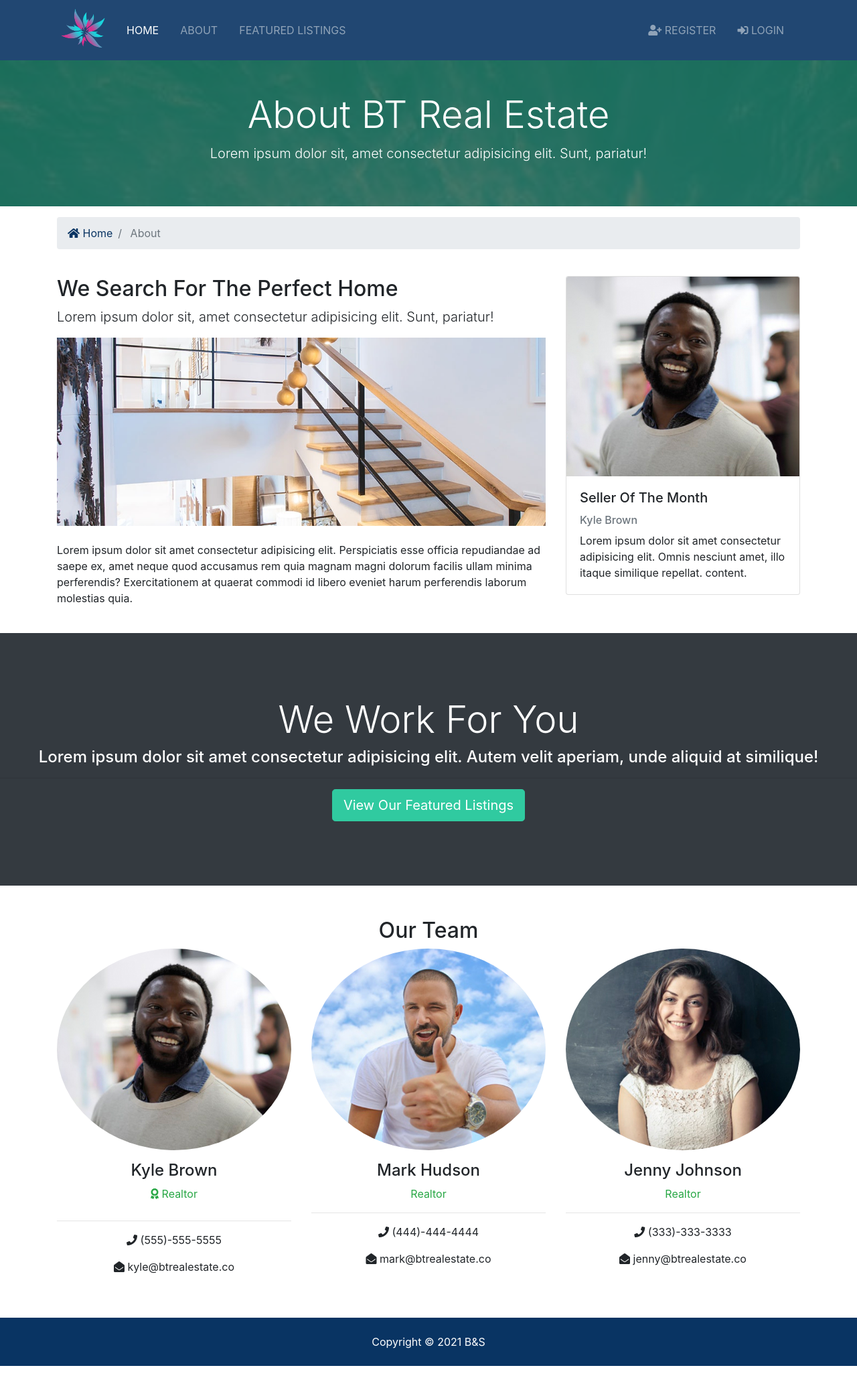
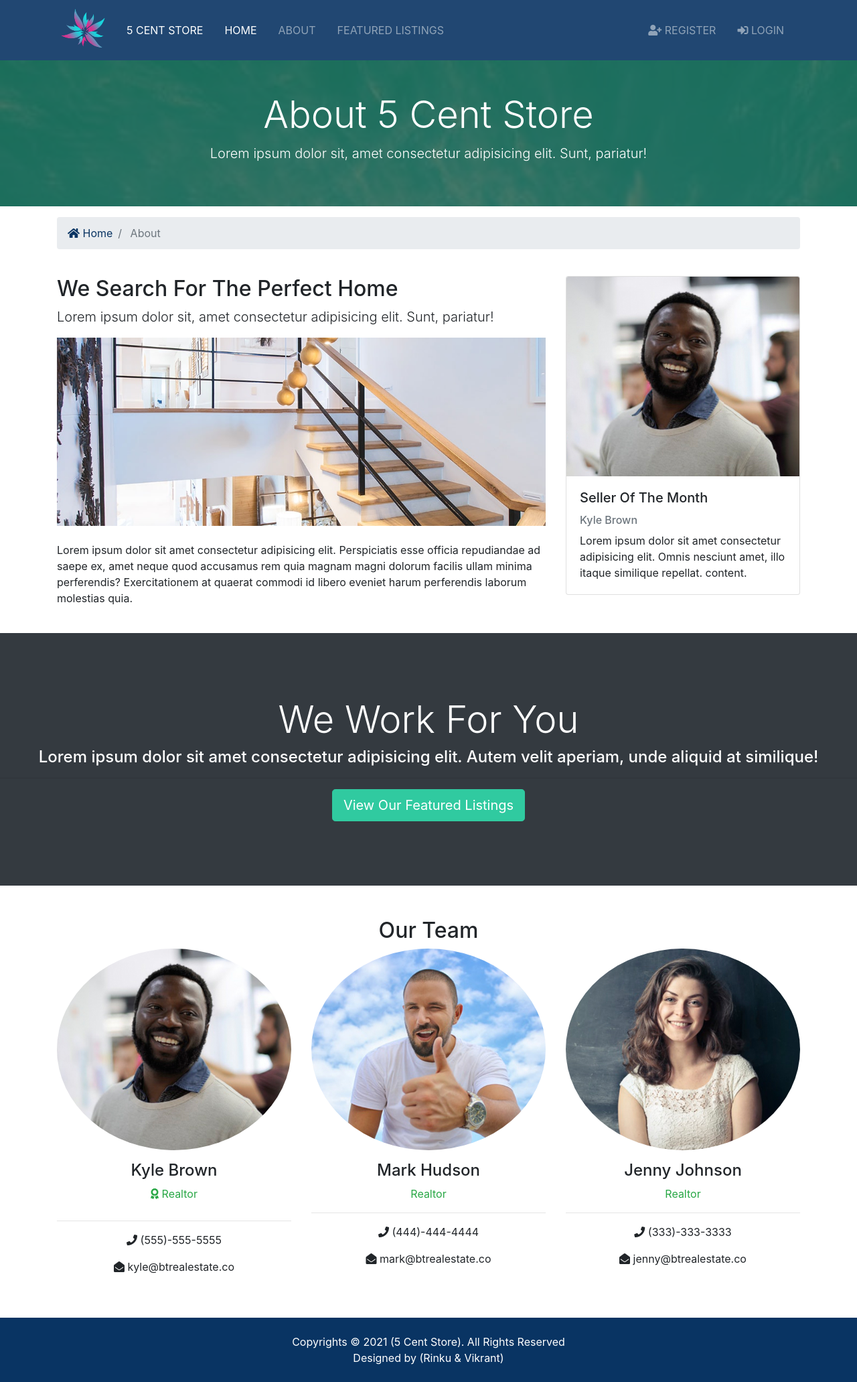
Before and after one commit to Rinku97/5_Cent_Store, a Django app: page /about/ in a window 1280 px wide. Shown: the whole page at 67% size. Before the commit the page ends 2039 px from the top, so only its background shows below. Run offline with Django 3.2, Linux system fonts and the light colour scheme; some libraries are stand-ins or nearby versions.

Commit message:
changes made in about, footer and navbar html files

```diff
--- a/templates/pages_app/about.html
+++ b/templates/pages_app/about.html
@@ -5,7 +5,7 @@
     <div class="container">
       <div class="row text-center">
         <div class="col-md-12">
-          <h1 class="display-4">About BT Real Estate</h1>
+          <h1 class="display-4">About 5 Cent Store</h1>
           <p class="lead">Lorem ipsum dolor sit, amet consectetur adipisicing elit. Sunt, pariatur!</p>
         </div>
       </div>
--- a/templates/partials/_footer.html
+++ b/templates/partials/_footer.html
@@ -1,5 +1,6 @@
   <!-- Footer -->
   <footer id="main-footer" class="py-4 bg-primary text-white text-center">
-    Copyright &copy;
-    <span class="year"></span> B&S
+    Copyrights &copy;
+    <span class="year"></span> (5 Cent Store). All Rights Reserved <br>
+    Designed by (Rinku & Vikrant)
   </footer>
--- a/templates/partials/_navbar.html
+++ b/templates/partials/_navbar.html
@@ -10,6 +10,9 @@
       </button>
       <div class="collapse navbar-collapse" id="navbarNavAltMarkup">
         <ul class="navbar-nav">
+          <li class="nav-item active mr-3">
+            <a class="nav-link" href="{% url 'index' %}">5 Cent Store</a>
+          </li>
           <li class="nav-item active mr-3">
             <a class="nav-link" href="{% url 'index' %}">Home</a>
           </li>
```
